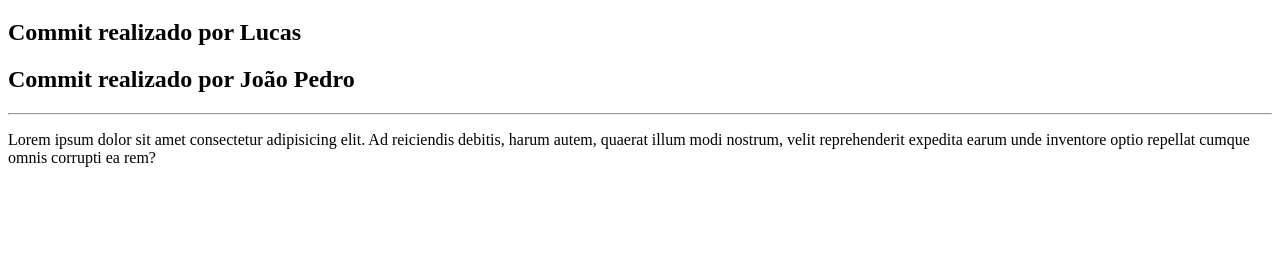
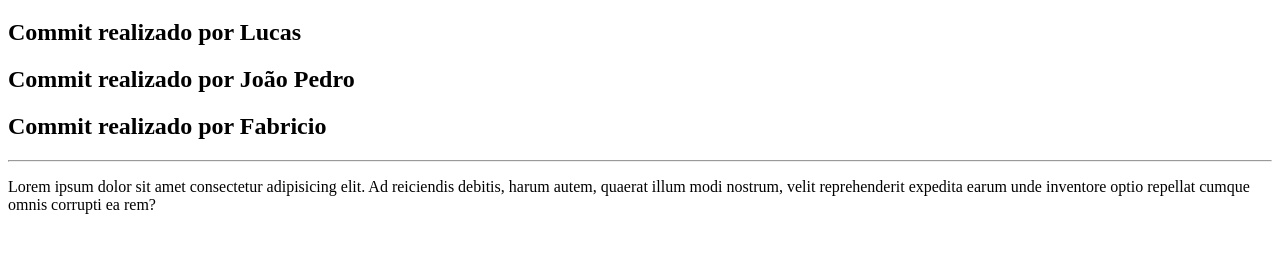
Before and after one commit to Sant4na/Primeiro-Reposit-rio-Ola-mundo, a plain HTML site: page site-exemplo/index.html in a window 1280 px wide. Shown: the part 61-314 px from the top of the page. Drawn offline with Linux system fonts and the light colour scheme.

Commit message:
Update index.html

```diff
--- a/site-exemplo/index.html
+++ b/site-exemplo/index.html
@@ -10,6 +10,7 @@
     <h1>Ola, Mundo</h1>
     <h2>Commit realizado por Lucas</h2>
     <h2>Commit realizado por João Pedro</h2>
+    <h2>Commit realizado por Fabricio </h2>
     <hr>
     <p>Lorem ipsum dolor sit amet consectetur adipisicing elit. Ad reiciendis debitis, harum autem, quaerat illum modi nostrum, velit reprehenderit expedita earum unde inventore optio repellat cumque omnis corrupti ea rem?</p>
 </body>
```
